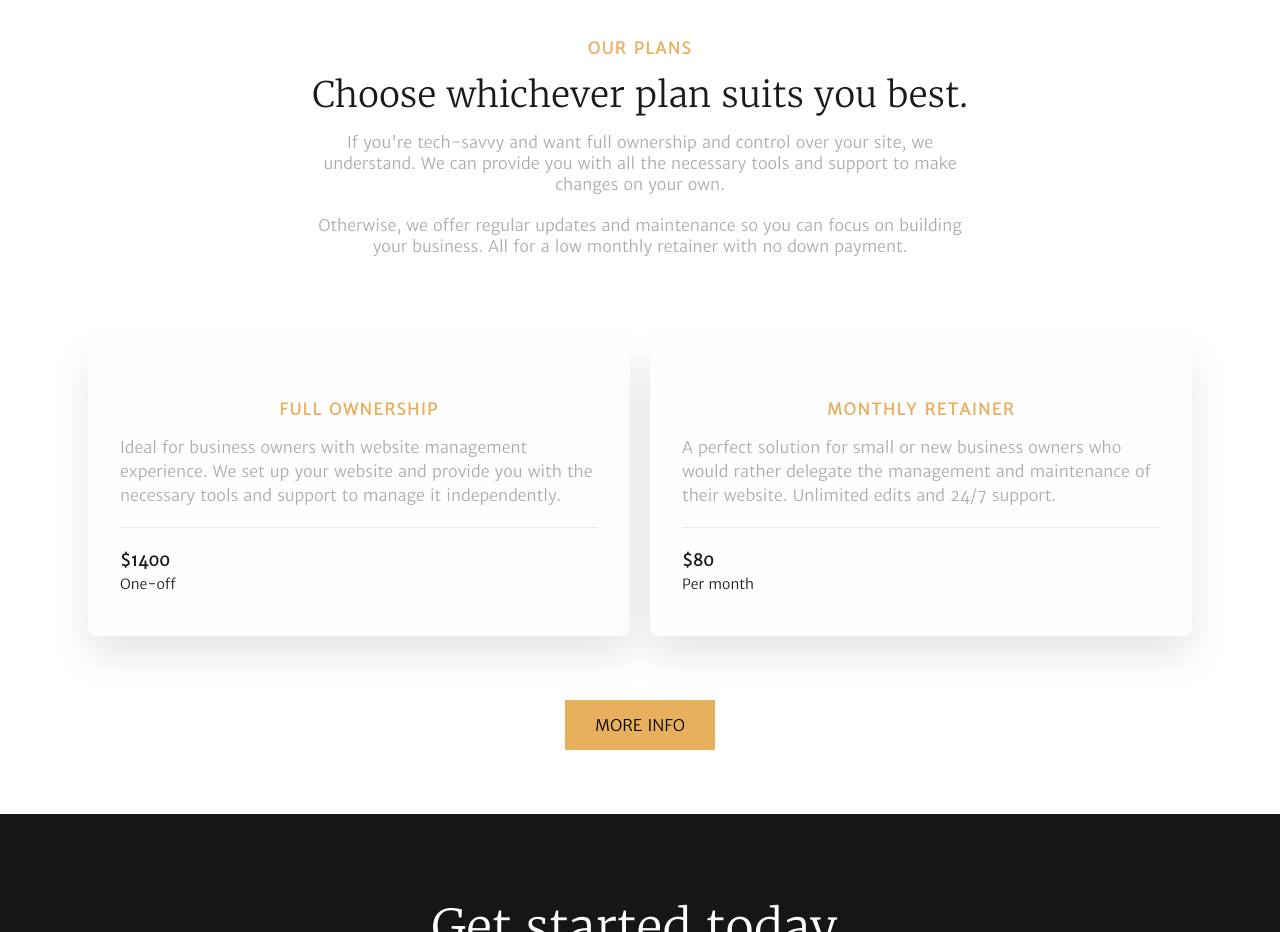
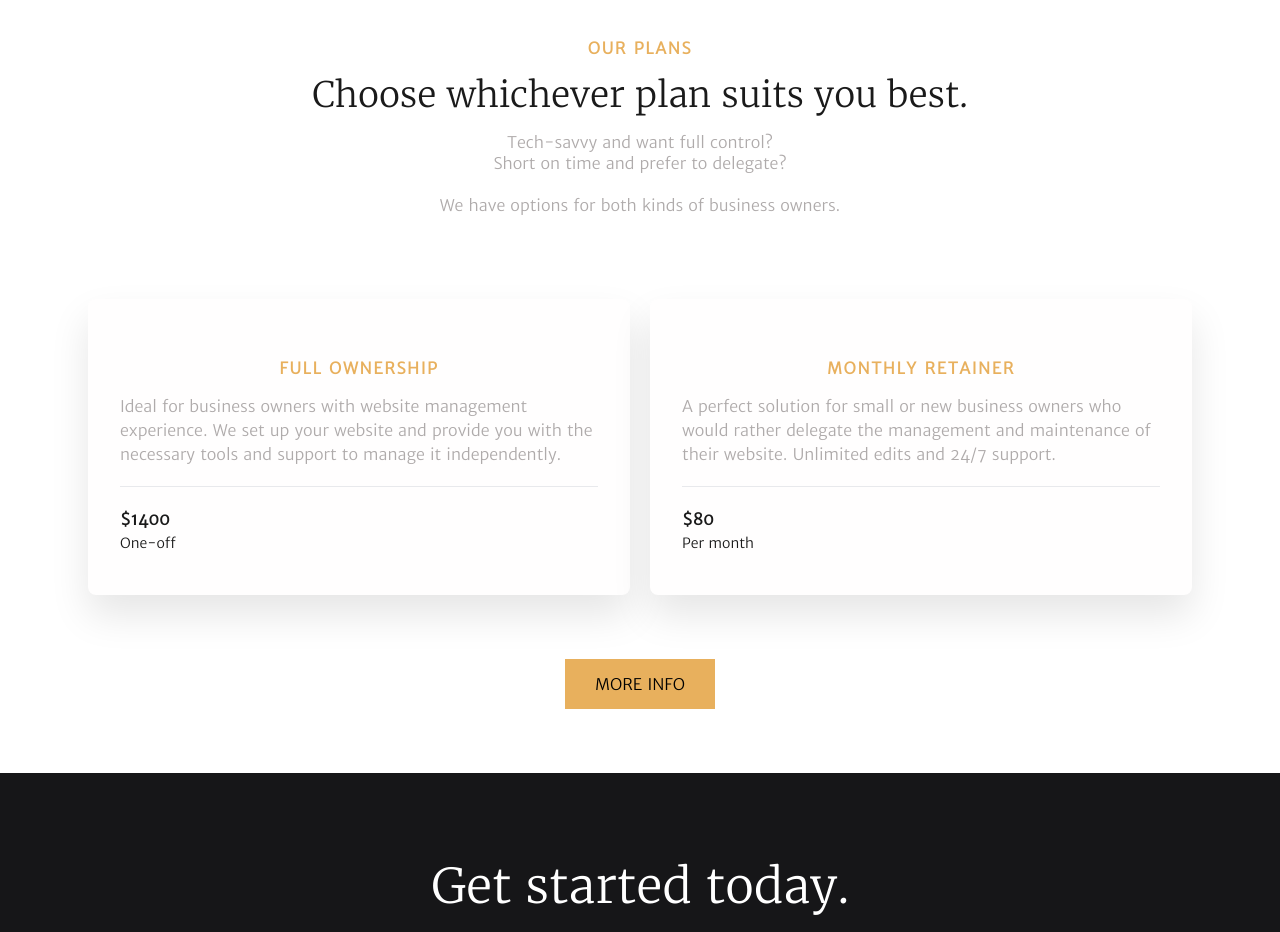
Before and after one commit to spadki13/simply-stellar, an Eleventy site: page src/index.html in a window 1280 px wide. Shown: the part 4460-5392 px from the top of the page. Built offline with nearby package versions, Linux system fonts and the light colour scheme; Eleventy itself is replaced by a stand-in of ours; files that its build step writes are made by us from their sources; files whose address does not match are found by name; a web font is replaced by a local one.

Commit message:
Changed wording in plans

```diff
--- a/src/index.html
+++ b/src/index.html
@@ -201,7 +201,7 @@ eleventyNavigation:
     <span class="cs-topper">Our Plans</span>
     <h2 class="cs-title">Choose whichever plan suits you best.</h2>
     <p class="cs-text">
-      If you're tech-savvy and want full ownership and control over your site, we understand. We can provide you with all the necessary tools and support to make changes on your own.<br><br>Otherwise, we offer regular updates and maintenance so you can focus on building your business. All for a low monthly retainer with no down payment.
+     Tech-savvy and want full control?<br>Short on time and prefer to delegate?<br><br>We have options for both kinds of business owners.
     </p>
     <ul class="cs-card-group">
       <!-- Review 1 -->
```
